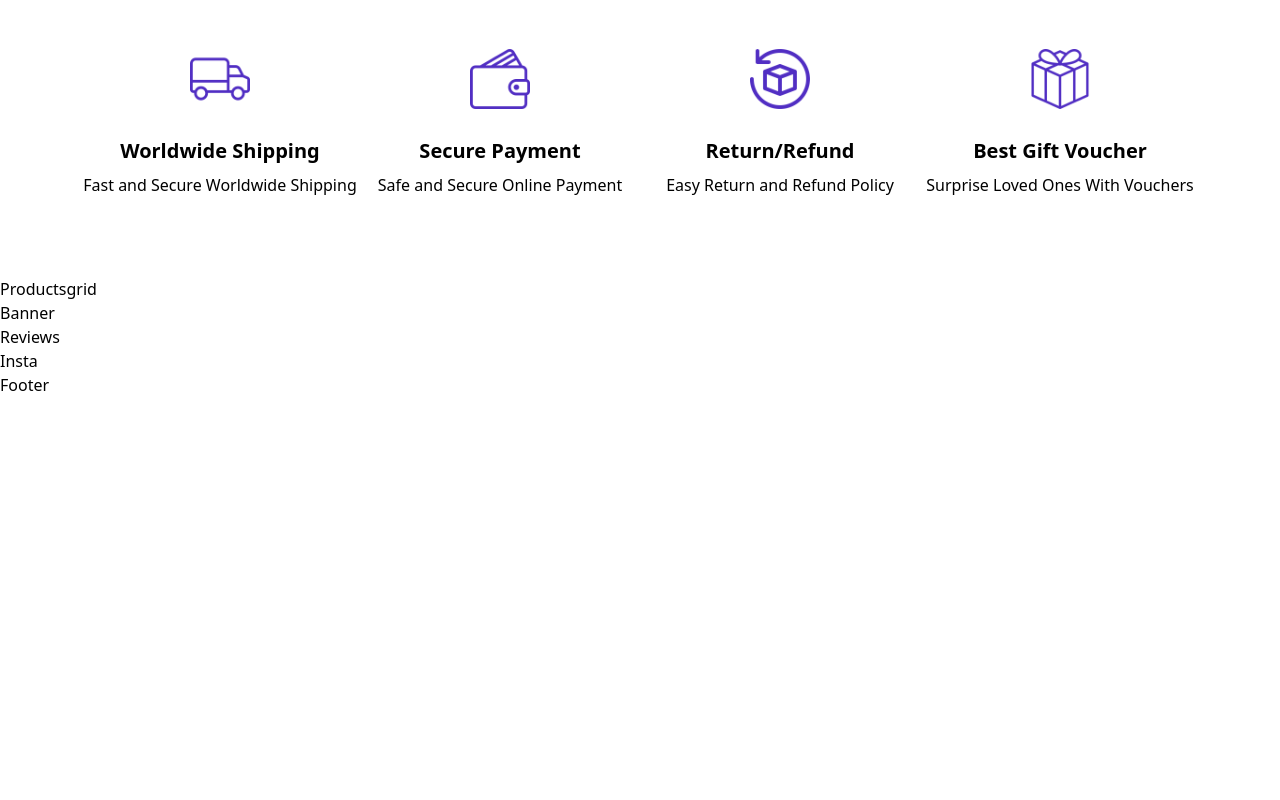
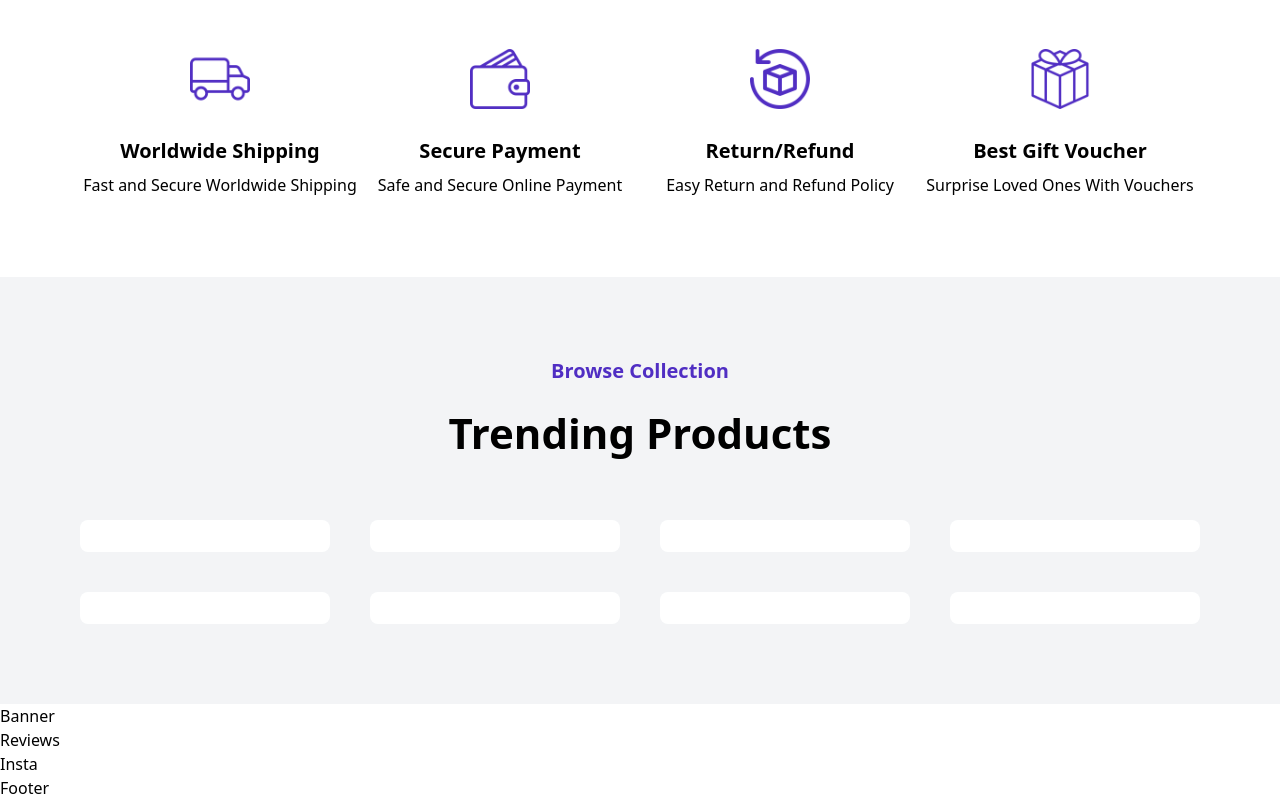
Before and after one commit to sajibdas126/e-commercs, a React (Vite) app: page / in a window 1280 px wide. Shown: the part 1569-2369 px from the top of the page. Before the commit the page ends 1966 px from the top, so only its background shows below. Built offline with nearby package versions, Linux system fonts and the light colour scheme.

Commit message:
Implement Productsgrid component with AOS animations and product display

```diff
--- a/src/Component/Navbar/Section/Productsgrid.jsx
+++ b/src/Component/Navbar/Section/Productsgrid.jsx
@@ -1,7 +1,63 @@
-import React from 'react'
+import { MdOutlineRemoveRedEye, MdAddShoppingCart } from "react-icons/md";
+import { FaRegHeart, FaStar } from "react-icons/fa6";
+import AOS from "aos";
+import "aos/dist/aos.css";
+import React, { useEffect } from "react";
+import { products } from "../../../export";
 
 export const Productsgrid = () => {
+  var settings = {
+    dots: true,
+    infinite: true,
+    speed: 500,
+    slidesToShow: 1, // একবারে ১টা ছবি দেখাও
+    slidesToScroll: 1,
+    arrows: false, // এখানে সঠিক key
+    autoplay: true,
+    autoplaySpeed: 3000,
+  };
+  useEffect(() => {
+    AOS.init({
+      offset: 100,
+      duration: 500,
+      easing: "ease-in-out", // এখানে 'easing' বানান ঠিক করলাম
+    });
+    AOS.refresh();
+  }, []);
+
   return (
-    <div>Productsgrid</div>
-  )
-}
+    <div
+      id="products"
+      className="w-full lg:px-20 px-5 py-[80px] bg-gray-100 flex flex-col justify-center gap-4"
+    >
+      <h1
+        data-aos="zoom-in"
+        data-aos-delay="100"
+        className="text-[#502ec3] text-xl text-center font-semibold "
+      >
+        Browse Collection
+      </h1>
+      <h1
+        data-aos="zoom-in"
+        data-aos-delay="200"
+        className="text-black font-semibold text-[42px] leadding-[50px] text-center"
+      >
+        Trending Products
+      </h1>
+      <div
+        data-aos="zoom-in"
+        data-aos-delay="300"
+        className="w-full grid lg:grid-cols-4 grid-cols-1 justify-center items-center gap-10 mt-10 "
+      >
+        {products.map((item, index) => (
+          <div
+            id="Product-box"
+            key={index}
+            className="flex flex-col justify-center items-center gap-2 bg-white p-4 rounded-lg cursor-pointer relative"
+          ></div>
+
+        ))}
+      </div>
+    </div>
+  );
+};
```
